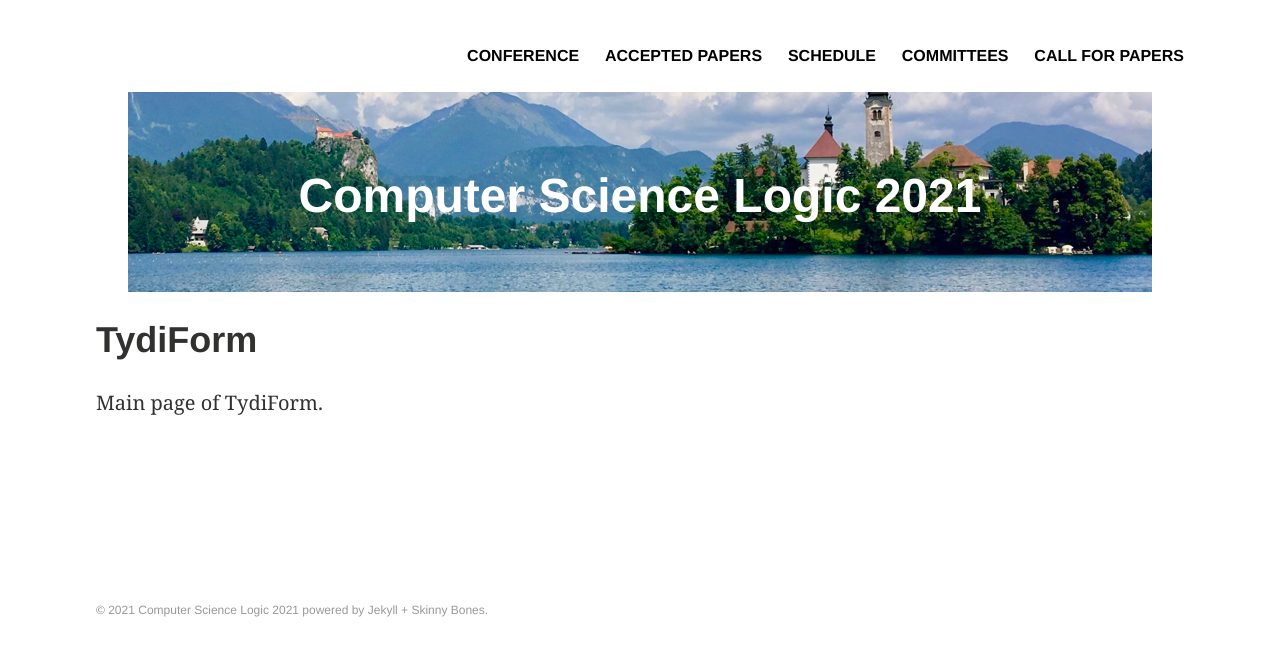
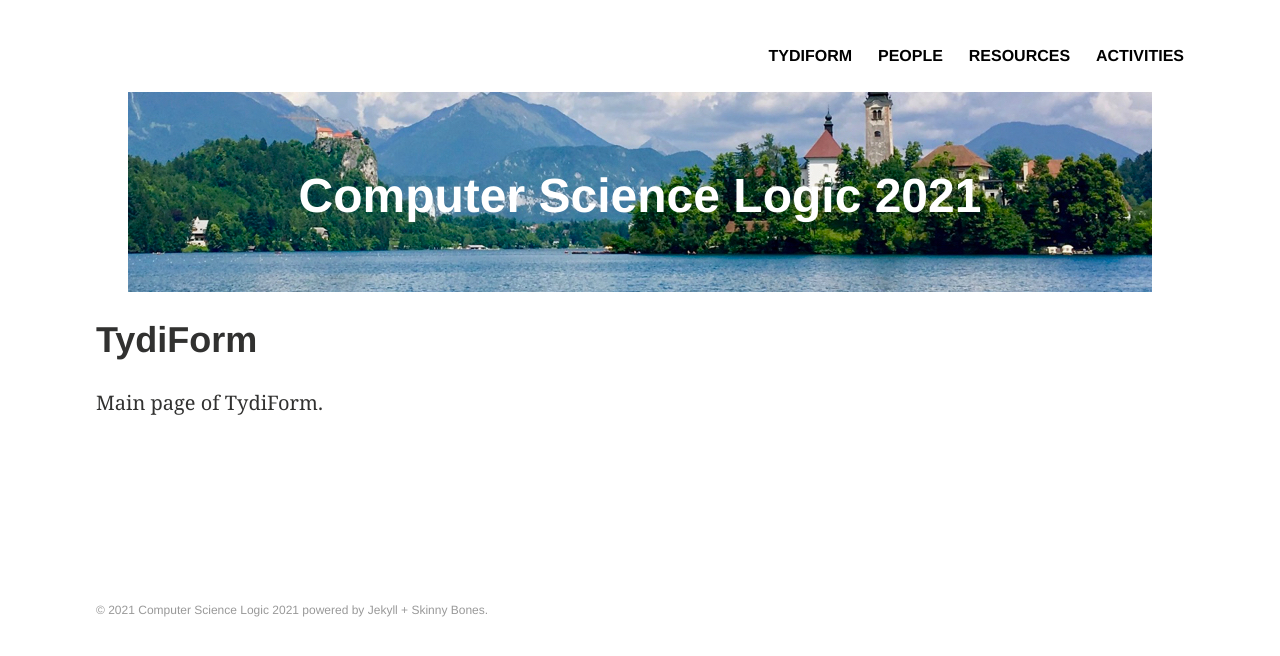
Before and after one commit to ul-fmf/tydi-form-site, a Jekyll site: the page built from index.md, in a window 1280 px wide. Shown: the top 656 px of the page. Built offline with Jekyll 4.4.1, drawn with Linux system fonts in a browser that asks for light colours.

Commit message:
Update config, navigation with new site structure

```diff
--- a/_config.yml
+++ b/_config.yml
@@ -5,7 +5,7 @@ description: # you can place here a subtitle
 logo: # 120x120 px default image used for Twitter summary card
 teaser: # 400x250 px default teaser image used in image archive grid
 locale: en
-url: https://csl2021.fmf.uni-lj.si/
+url: https://andrejbauer.github.io/tydi-form-site/
 
 # Jekyll configuration
 
--- a/_data/navigation.yml
+++ b/_data/navigation.yml
@@ -1,20 +1,17 @@
 # Site navigation links
 
-- title: Conference
+- title: TydiForm
   url: /
 #  excerpt: General information about the CSL 2021 conference
 
-- title: Accepted Papers
-  url: /accepted-papers/
+- title: People
+  url: /people/
 
-- title: Schedule
-  url: /schedule/
+- title: Resources
+  url: /resources/
 
-- title: Committees
-  url: /committees/
-
-- title: Call for papers
-  url: /call-for-papers/
+- title: Activities
+  url: /activities/
 
 # - title: Registration
 #   url: /registration/
```
